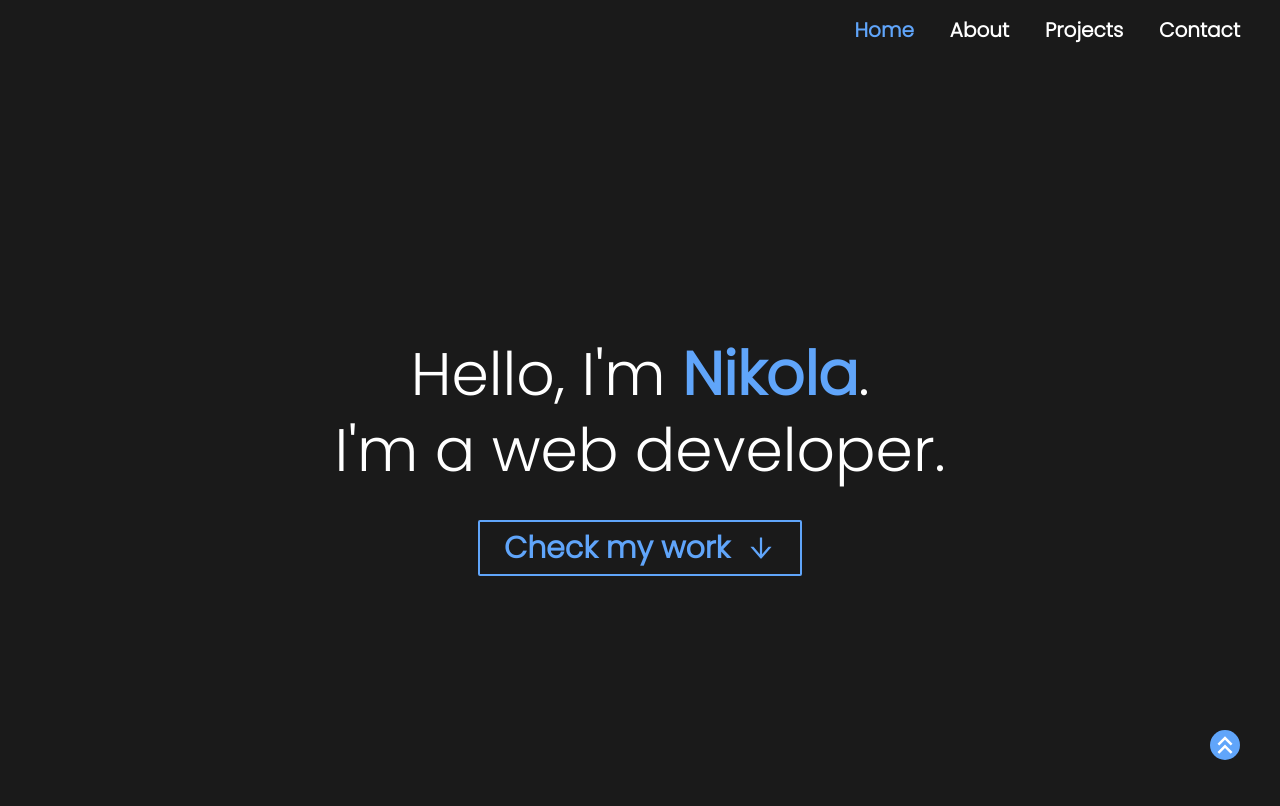
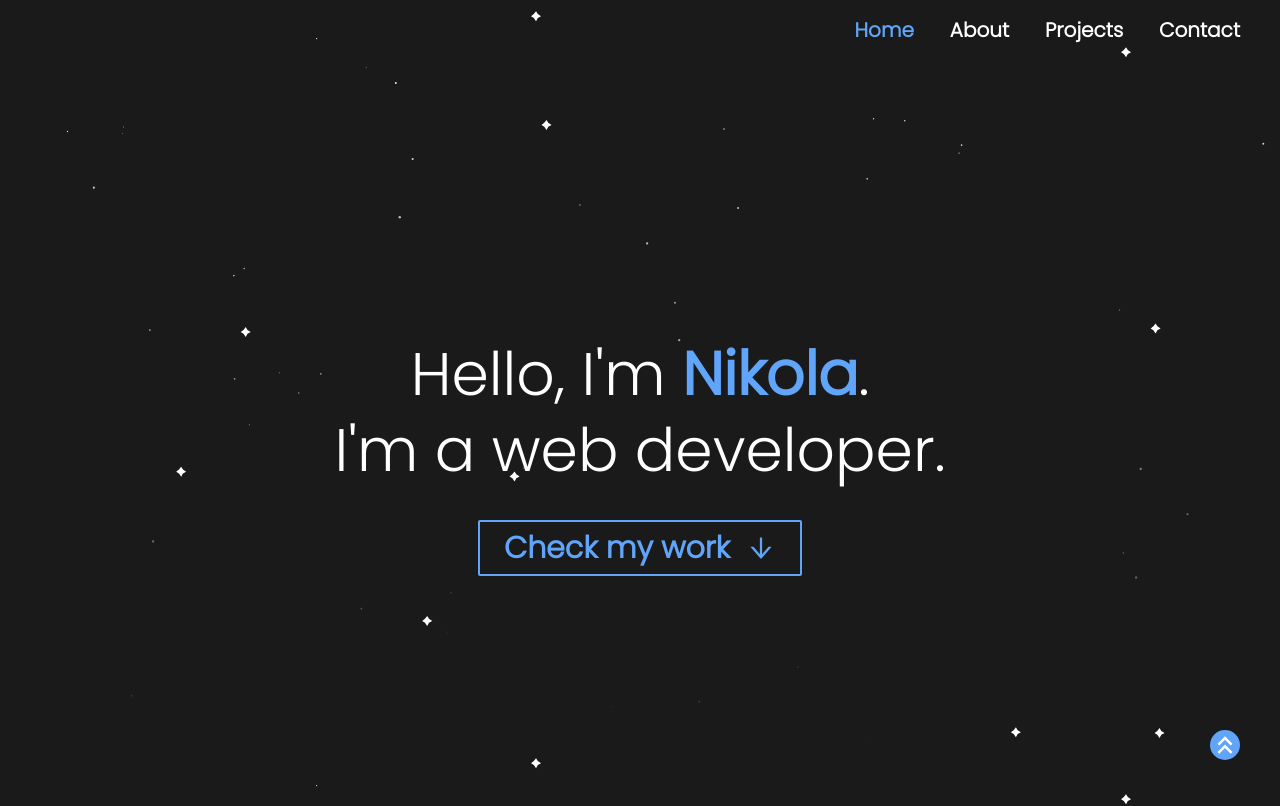
Before and after one commit to Joksa132/portfolio, a Next.js app: page / in a window 1280 px wide. Shown: the top 806 px of the page. Built offline with nearby package versions, Linux system fonts and the light colour scheme.

Commit message:
add star bg background for whole page

```diff
--- a/app/page.tsx
+++ b/app/page.tsx
@@ -6,6 +6,7 @@ import HomeSection from '@/components/Sections/HomeSection';
 import AboutSection from '@/components/Sections/AboutSection';
 import ProjectsSection from '@/components/Sections/ProjectsSection';
 import ContactSection from '@/components/Sections/ContactSection';
+import starBG from '@/public/star-bg.svg'
 
 export default function Home() {
   const [activeLink, setActiveLink] = useState<string>("home")
@@ -77,7 +78,12 @@ export default function Home() {
   }, [sectionRefs, isAboutVisible]);
 
   return (
-    <main className='text-white scroll-smooth'>
+    <main
+      className='text-white scroll-smooth'
+      style={{
+        backgroundImage: `url(${starBG.src})`,
+      }}
+    >
       <Nav activeLink={activeLink} setActiveLink={setActiveLink} sectionRefs={sectionRefs} showNavBackground={showNavBackground} />
       <HomeSection setActiveLink={setActiveLink} sectionRefs={sectionRefs} />
       <AboutSection isAboutVisible={isAboutVisible} sectionRefs={sectionRefs} />
```
